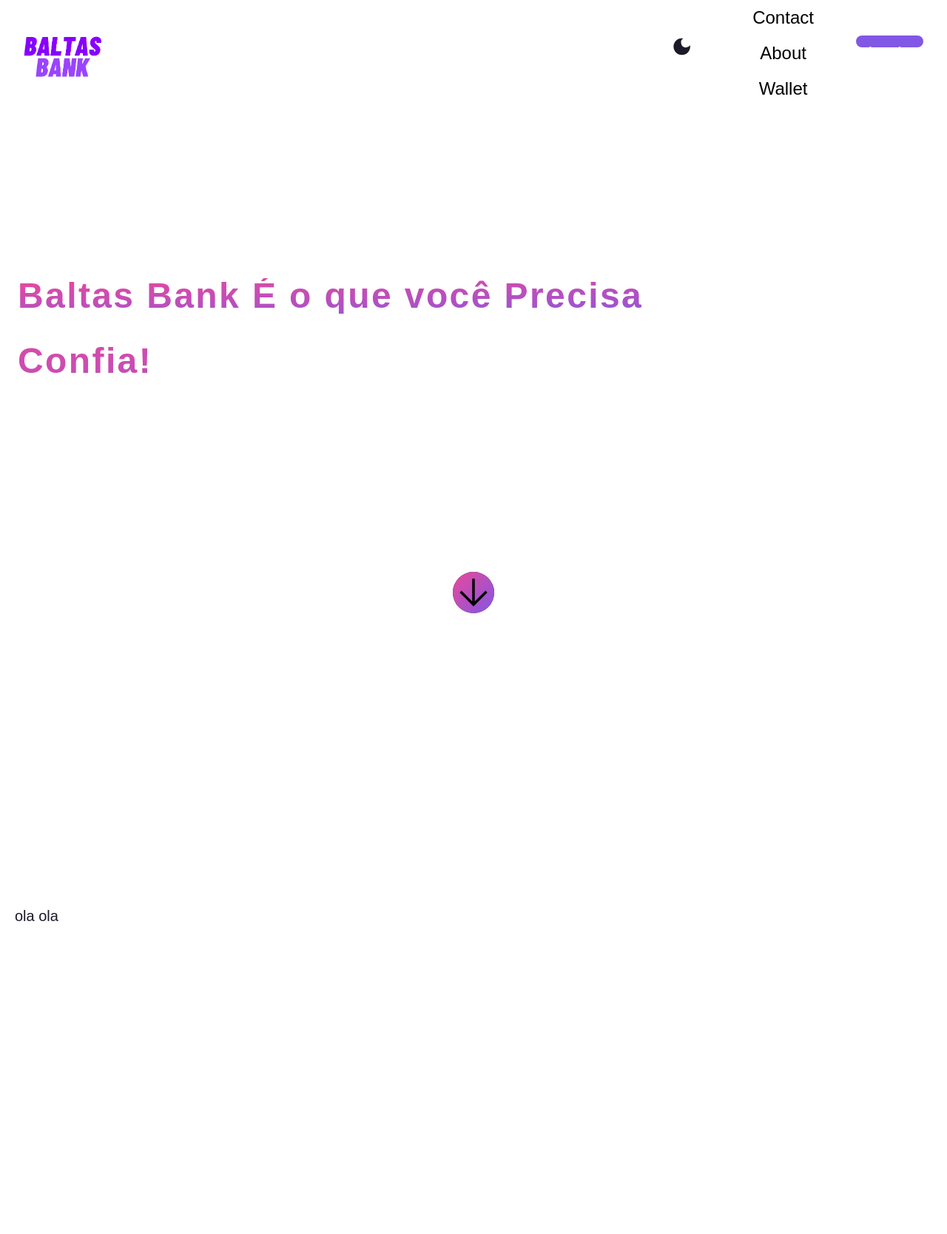
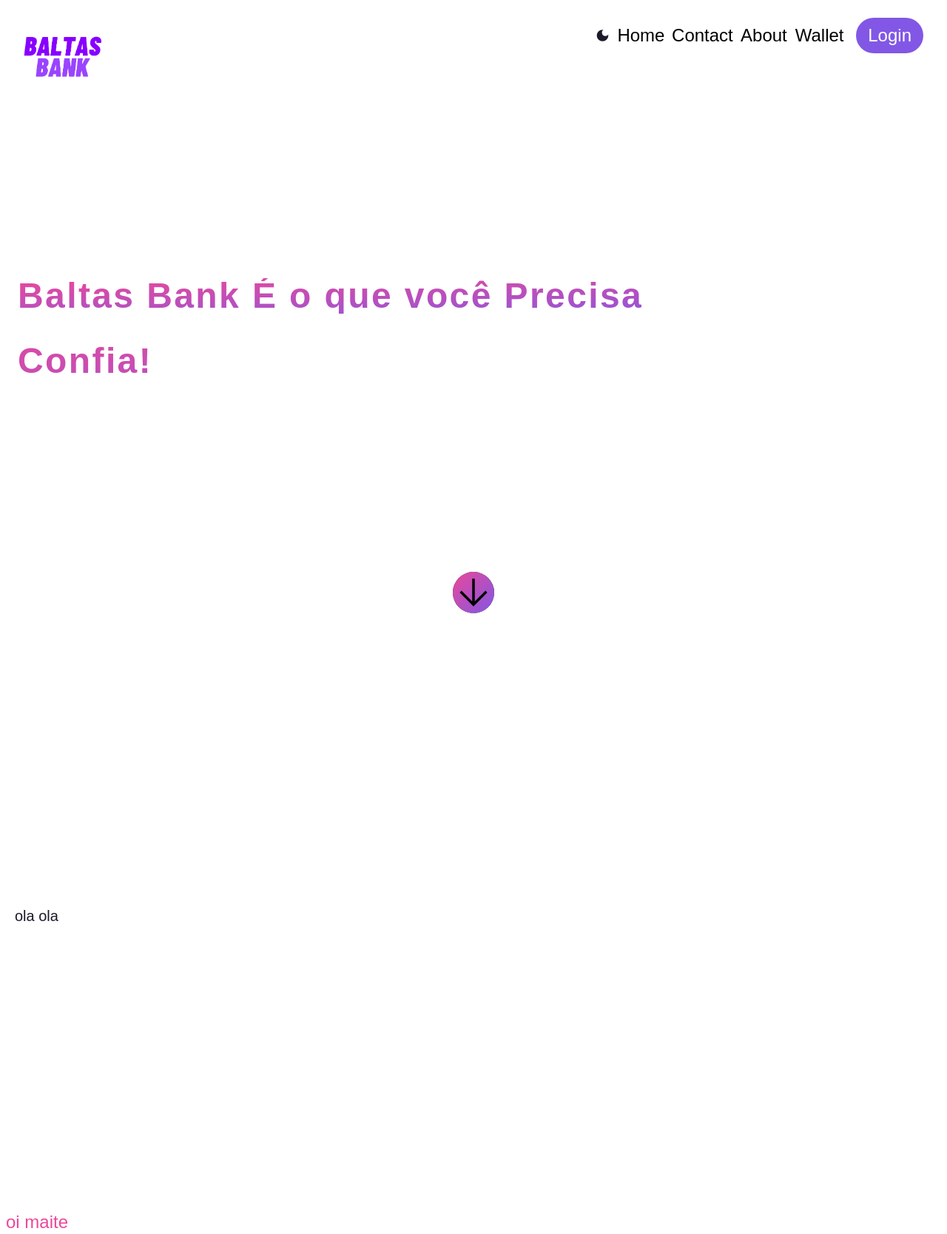
Before and after one commit to gustavobaltazar/sandbox, a React (Vite) app: page / in a window 1280 px wide. Shown: the whole page at 74% size. Before the commit the page ends 1636 px from the top, so only its background shows below. Built offline with nearby package versions, Linux system fonts and the light colour scheme.

Commit message:
Fixed Navbar Bug

```diff
--- a/src/components/Content/Content.jsx
+++ b/src/components/Content/Content.jsx
@@ -16,6 +16,11 @@ export const Content = () => {
       <div className="flex items-center py-96" id="content">
         <h1 className="text-escure dark:text-white text-xl px-5">ola ola </h1>
       </div>
+
+
+      <div className="text-pink-500 text-2xl ml-2">
+        <h1>oi maite</h1>
+      </div>
     </>
   );
 };
--- a/src/components/Navbar/Navbar.jsx
+++ b/src/components/Navbar/Navbar.jsx
@@ -22,8 +22,8 @@ export const Navbar = () => {
           <ion-icon name={open ? "close" : "menu"}></ion-icon>
         </div>
         <div
-          className={`md:flex md:flex-row md:gap-0 md:-items-center md:pb-0 md:h-0 bg-escure md:text-black md:bg-transparent text-white absolute text-2xl py-4 dark:bg-white
-                md:dark:bg-transparent md:dark:text-white dark:text-escure md:static left-0 w-screen md:w-auto md:pl-0 ease-in ${
+          className={`md:flex md:flex-row md:justify=center md:items-center md:gap-2 bg-escure md:text-black md:bg-transparent text-white absolute text-2xl py-4 dark:bg-white
+                md:dark:bg-transparent md:dark:text-white md:h-0 dark:text-escure md:static left-0 w-screen md:w-auto ease-in ${
                   open
                     ? "top-20 h-screen z-40 flex flex-col justify-center items-center text-center gap-1 transition-all duration-[500ms]"
                     : "top-[-490px] h-0 transition-all duration-[500ms] ease-out duration-[500ms]"
@@ -32,17 +32,17 @@ export const Navbar = () => {
           {theme === "light" ? (
             <MdDarkMode
               size={30}
-              className="cursor-pointer text-white dark:text-white md:text-escure md:w-48"
+              className="cursor-pointer text-white dark:text-white md:text-escure"
               onClick={() => setTheme("dark")}
             />
           ) : (
             <BsFillSunFill
               size={30}
-              className="cursor-pointer text-white dark:text-escure md:dark:text-white md:w-48"
+              className="cursor-pointer text-white dark:text-escure md:dark:text-white"
               onClick={() => setTheme("light")}
             />
           )}
-          <div className="flex flex-col justify-center text-center w-full">
+          <div className="flex flex-col justify-center text-center gap-2 w-full md:flex md:flex-row md:gap-2 md:justify-center">
             <div className="border-b-2 w-full md:border-none">
               <Links linkName="Home" />
             </div>
@@ -59,7 +59,7 @@ export const Navbar = () => {
 
           <a
             href="/LoginPage"
-            className="text-white rounded-full transition-all duration-[500ms] bg-gradient-to-tl from-pink-500 via-maincolor to-maincolor bg-size-200 bg-pos-0 hover:bg-pos-100 text-center px-4 py-2 ml-2"
+            className="text-white rounded-full transition-all duration-[500ms] bg-gradient-to-tl from-pink-500 via-maincolor to-maincolor bg-size-200 bg-pos-0 hover:bg-pos-100 text-center px-4 py-2 ml-2 md:text-center md:flex md:justify-center md:items-center"
           >
             Login
           </a>
```
